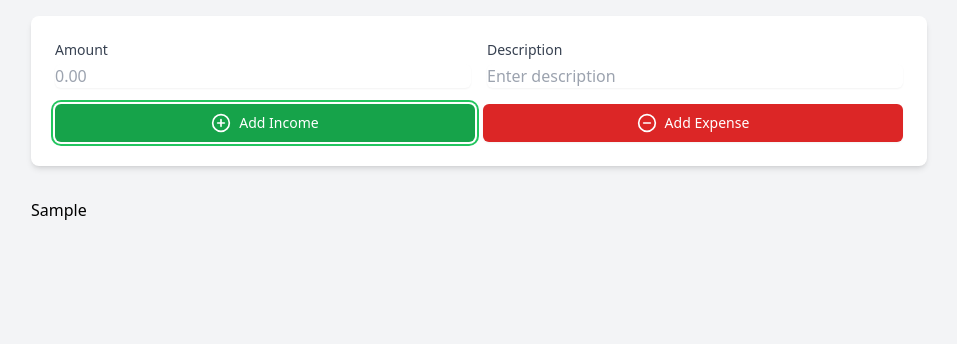
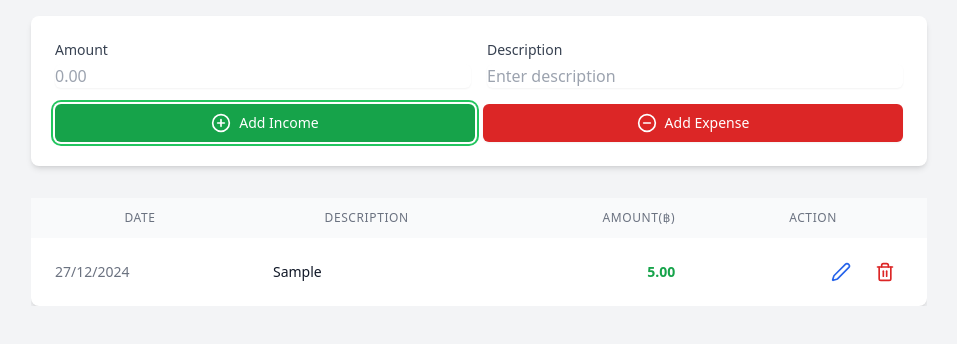
Before and after one commit to aiyaruch1320/mondy, a React (Vite) app: page / in a window 1280 px wide. Both pictures are taken after typing "5", "Sample" into the empty fields and a click on the button "Add Income". Shown: the top 344 px of the page, without its empty margins (161-1118 px from the left). Built offline with nearby package versions, Linux system fonts and the light colour scheme.

Commit message:
Add TransactionTable component to display transactions in a table format

```diff
--- a/src/App.tsx
+++ b/src/App.tsx
@@ -1,5 +1,6 @@
 import React, { useState } from "react";
 import { TransactionForm } from "./components/TransactionFrom";
+import { TransactionTable } from "./components/TransactionTable";
 import { Transaction } from "./types/transaction";
 
 function App() {
@@ -19,9 +20,7 @@ function App() {
         <div className="mb-8">
           <TransactionForm onSubmit={addTransaction} />
         </div>
-        {transactions.map((transaction) => {
-          return <>{transaction.description}</>;
-        })}
+        <TransactionTable transactions={transactions} />
       </div>
     </div>
   );
--- /dev/null
+++ b/src/components/TransactionTable.tsx
@@ -0,0 +1,72 @@
+import { Edit2, Trash2 } from "lucide-react";
+import React from "react";
+import { Transaction } from "../types/transaction";
+import { formatDate } from "../utils/formatters";
+
+interface TransactionTableProps {
+  transactions: Transaction[];
+}
+
+const transactionColumns = [
+  { key: "date", title: "Date", align: "left" },
+  { key: "description", title: "Description", align: "left" },
+  { key: "amount", title: "Amount(฿)", align: "right" },
+  { key: "action", title: "Action", align: "center" },
+];
+
+export function TransactionTable({ transactions }: TransactionTableProps) {
+  const getAmountColor = (amount: number) => {
+    return amount >= 0 ? "text-green-600" : "text-red-600";
+  };
+  return (
+    <>
+      <div className="overflow-x-auto">
+        <table className="min-w-full bg-white rounded-lg shadow-md">
+          <thead>
+            <tr className="bg-gray-50">
+              {transactionColumns.map(({ key, title, align }) => (
+                <th
+                  className={`text-${align} px-6 py-3 text-xs font-medium text-gray-500 uppercase tracking-wider`}
+                  key={key}
+                >
+                  {title}
+                </th>
+              ))}
+            </tr>
+          </thead>
+          <tbody className="divide-y devide-gray-200">
+            {transactions.map((transaction) => (
+              <tr className="hover:bg-gray-50">
+                <td className="px-6 py-4 whitespace-nowrap text-sm text-gray-500 cursor-help">
+                  {formatDate(transaction.date)}
+                </td>
+                <td className="px-6 py-4 text-sm text-gray-900">
+                  {transaction.description}
+                </td>
+                <td
+                  className={`px-6 py-4 whitespace-nowrap text-sm text-right font-semibold ${getAmountColor(
+                    transaction.amount
+                  )}`}
+                >
+                  {transaction.amount.toFixed(2)}
+                </td>
+                <td className="px-6 py-4 whitespace-nowrap text-right text-sm">
+                  <div className="flex justify-end space-x-2">
+                    <>
+                      <button className="text-blue-600 hover:text-blue-600 p-2 rounded-full hover:bg-blue-100">
+                        <Edit2 className="w-5 h-5" />
+                      </button>
+                      <button className="text-red-600 hover:text-red-600 p-2 rounded-full hover:bg-red-100">
+                        <Trash2 className="w-5 h-5" />
+                      </button>
+                    </>
+                  </div>
+                </td>
+              </tr>
+            ))}
+          </tbody>
+        </table>
+      </div>
+    </>
+  );
+}
```
